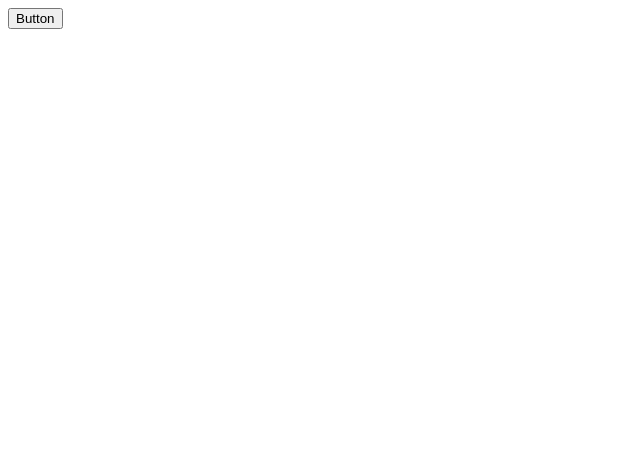
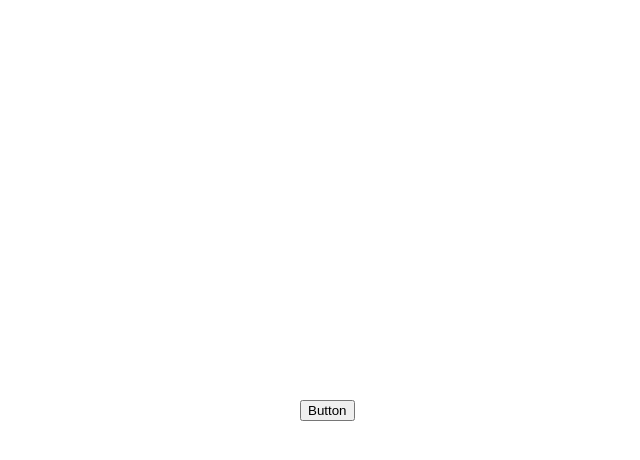
Before and after one commit to sarahvc/functional-prototype, a plain HTML site: page index.html in a window 1280 px wide. Shown: the whole page, without its empty margins (0-640 px from the left). Drawn offline with Linux system fonts and the light colour scheme; some packages are replaced by stand-ins of ours.

Commit message:
Update navi.css

```diff
--- a/navi.css
+++ b/navi.css
@@ -6,3 +6,9 @@ html, body {
   height: 534px;
   width: 680px;
 }
+
+.btn-test {
+	position: absolute;
+	top: 400px;
+	left: 300px;
+}
```
